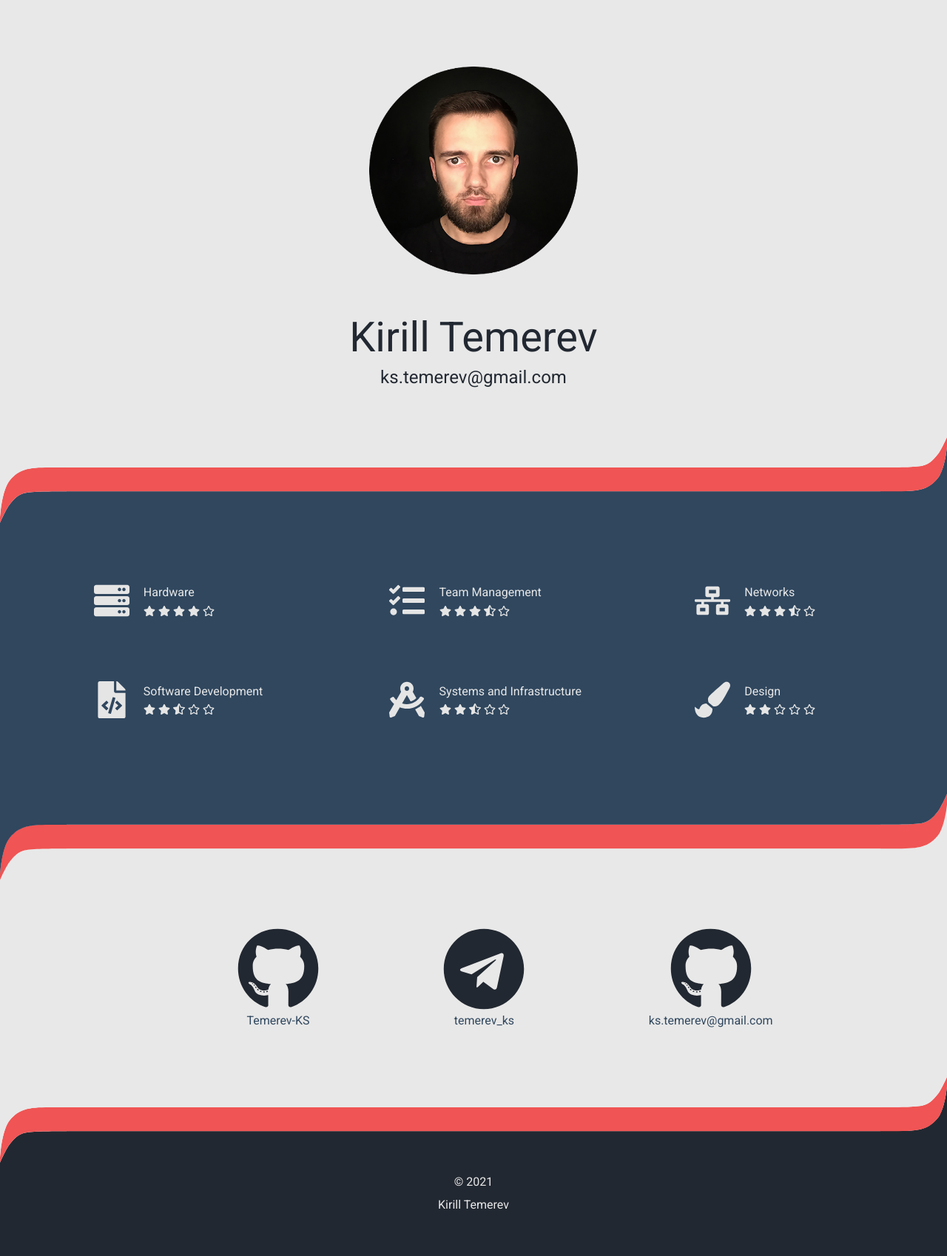
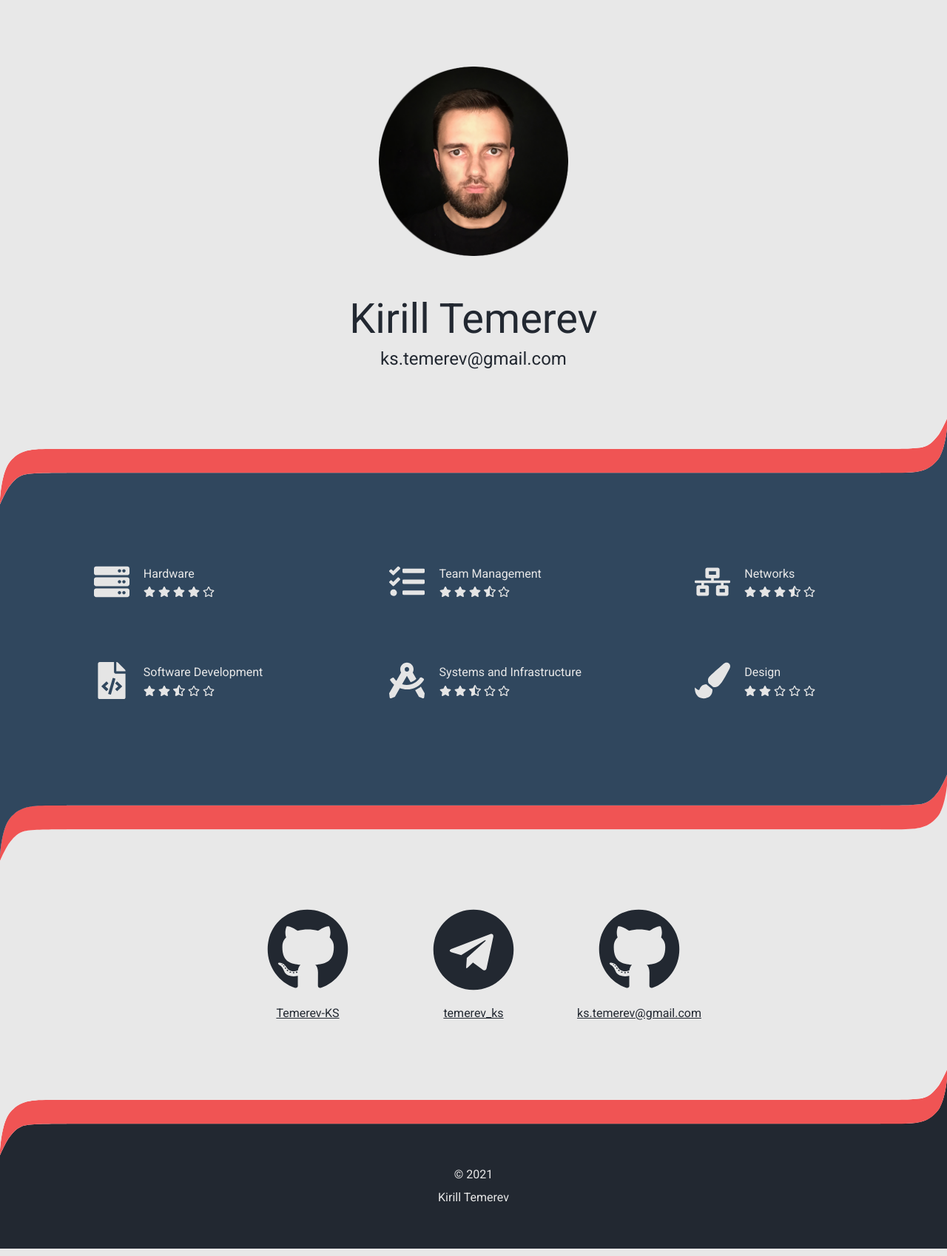
Before and after one commit to Temerev-KS/002_portfolio_website, a Flask app: page / in a window 1280 px wide. Shown: the whole page at 74% size. Run offline with Flask 2, Linux system fonts and the light colour scheme.

Commit message:
Work in progress
- adjust contacts margins
- switch from flex to grid in contact section
- add links to contact elements

```diff
--- a/static/css/style.css
+++ b/static/css/style.css
@@ -30,6 +30,9 @@ body {
     background-color: var(--main-color-light);
     color: var(--main-color-blue);
 }
+.contacts-section a {
+    color: var(--main-color-dark);
+}
 .footer-section {
     background-color: var(--main-color-dark);
     color: var(--main-color-light);
@@ -40,19 +43,30 @@ body {
 }
 
 .avatar {
-    height: 22vw;
-    width: 22vw;
-    margin: 7vw 0 3em 0;
+    height: 20%;
+    width: 20%;
+    margin: 7% 0 3em 0;
 }
 
 .contacts-container {
-    display: flex;
+    display: grid;
+    grid-template-columns: repeat(3, 1fr);
     align-items: center;
-    align-content: space-between;
-    flex-wrap: nowrap;
-    justify-content: space-between;
-    gap: 13vw;
+    justify-items: center;
+    grid-column-gap: 2em;
     padding: 5vw 25vw;
+}
+
+.contacts-item {
+    min-width: 10em;
+}
+
+.contacts-item:hover {
+        filter: brightness(0%) saturate(100%) invert(41%) sepia(47%) saturate(3936%) hue-rotate(334deg) brightness(108%) contrast(88%);
+}
+.contact-plate {
+    display: block;
+    margin-top: 1em;
 }
 
 .title {
--- a/templates/index.html
+++ b/templates/index.html
@@ -156,20 +156,26 @@
             <div class="">
 
                 <div class="contacts-container">
-                    <div>
+                    <a href="https://github.com/Temerev-KS" class="contacts-link">
+                        <div class="contacts-item">
                             <div class="shape-icon-github"></div>
-                        <div>Temerev-KS</div>
+                            <span class="contact-plate">Temerev-KS</span>
                         </div>
+                    </a>
 
-                    <div>
+                    <a href="https://t.me/temerev_ks" class="contacts-link">
+                        <div class="contacts-item">
                             <div class="shape-icon-telegram"></div>
-                        <div>temerev_ks</div>
+                            <span class="contact-plate">temerev_ks</span>
                         </div>
+                    </a>
 
-                    <div>
+                    <a href="mailto:ks.temerev@gmail.com" class="contacts-link">
+                        <div class="contacts-item">
                             <div class="shape-icon-email"></div>
-                        <div>ks.temerev@gmail.com</div>
+                            <span class="contact-plate">ks.temerev@gmail.com</span>
                         </div>
+                    </a>
                 </div>
 
             </div>
```
Lines whose indentation alone changed are shown as unchanged.
